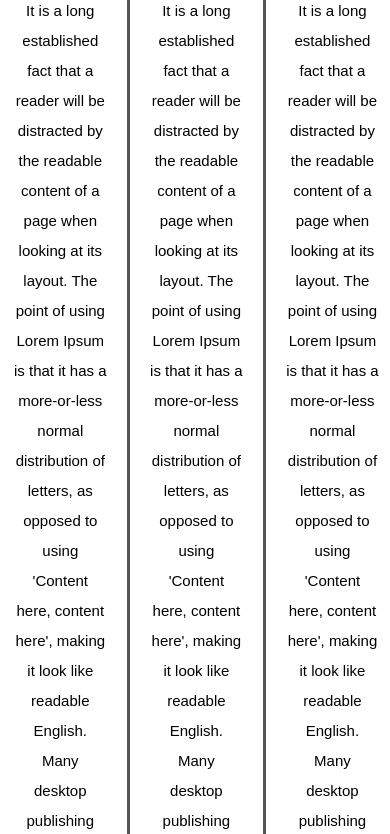
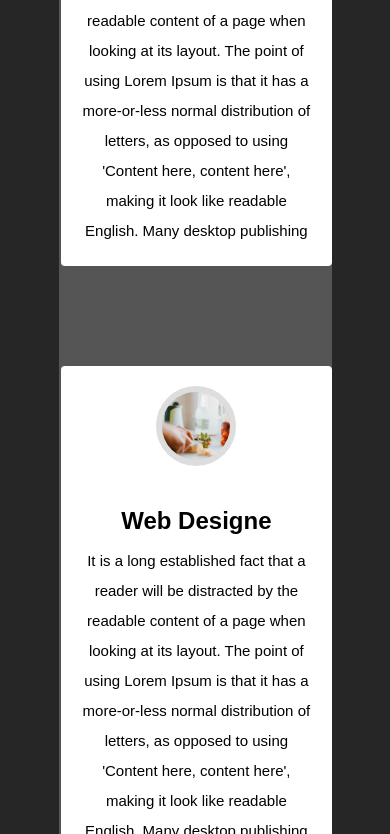
Before and after one commit to Ahmed-M-Mansour/simple-box-flexbox1, a plain HTML site: page index.html in a window 390 px wide. Shown: the part 284-1118 px from the top of the page. Drawn offline with nearby package versions, Linux system fonts and the light colour scheme; a script that the page names is missing.

Commit message:
i edit flex-wrap value to fix responsive of box

```diff
--- a/css/style.css
+++ b/css/style.css
@@ -12,6 +12,7 @@ body
 
 .Box-area
 {
+
     width: 70%;
     margin: auto;
     background-color: #555;
@@ -19,6 +20,7 @@ body
     flex-wrap: nowrap;
     justify-content: center;
     align-items: center;
+    flex-wrap: wrap;
 }
 .Box-area .box
 {
@@ -42,6 +44,7 @@ body
 {
     background-color: #e83493 ;
     color: #fff;
+    cursor: pointer;
 }
 
 
```
